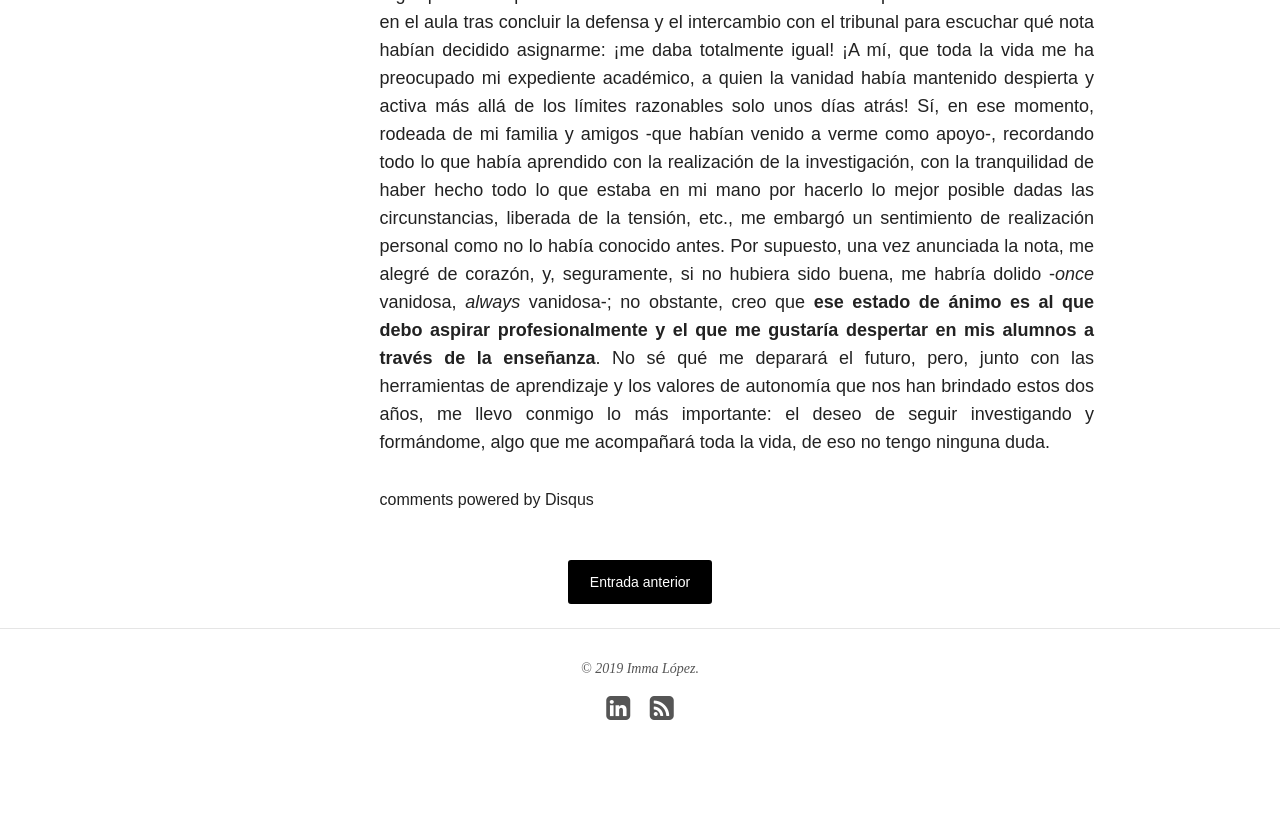
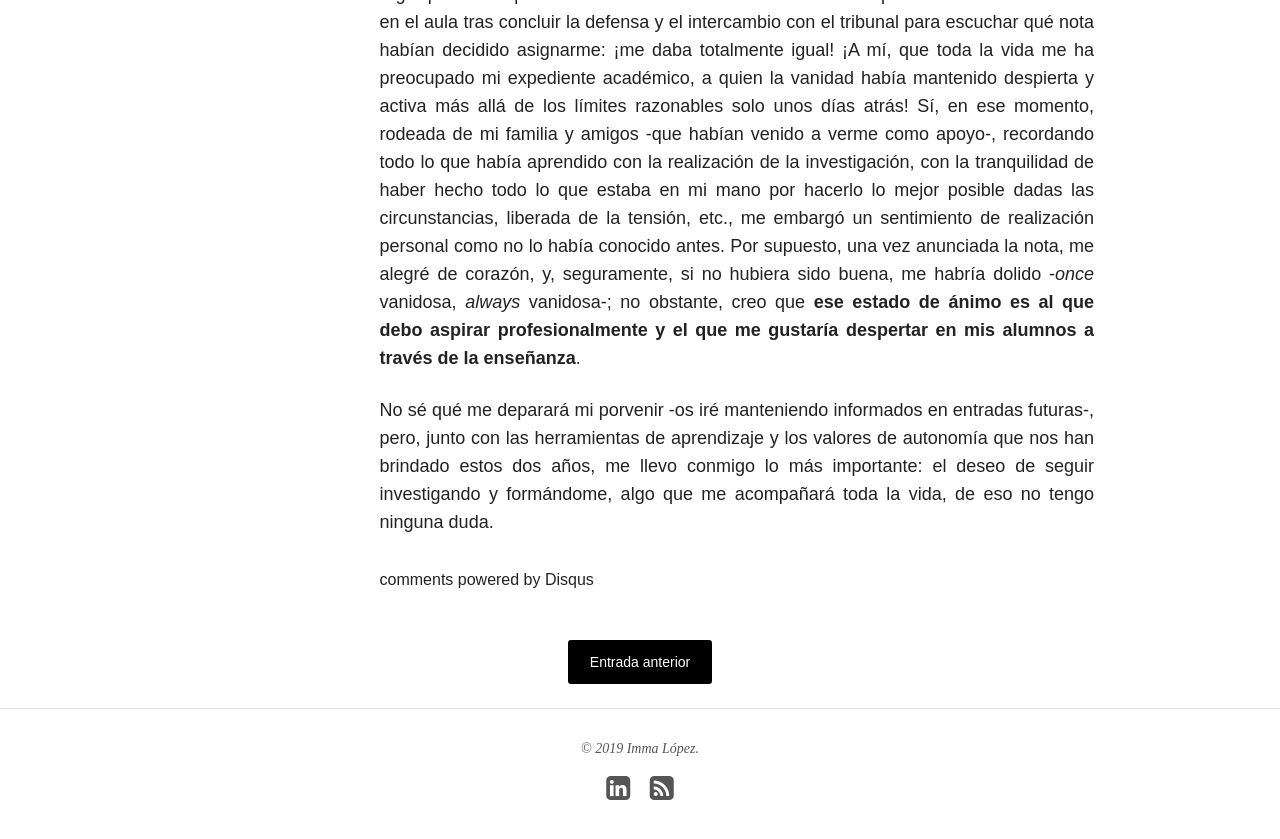
Before and after one commit to immalopez/immalopez.github.io, a Jekyll site: the page built from _posts/blog/2019-07-15-fluidez-oral-tfm.md, in a window 1280 px wide and 900 px high, scrolled down 6292 px. Shown: the top 839 px of the window. Built offline with Jekyll 4.4.1, drawn with Linux system fonts in a browser that asks for light colours; nearby versions of some CDN libraries; comment, search, counter and statistics services are not loaded.

Commit message:
Update 2019-07-15-fluidez-oral-tfm.md

```diff
--- a/_posts/blog/2019-07-15-fluidez-oral-tfm.md
+++ b/_posts/blog/2019-07-15-fluidez-oral-tfm.md
@@ -41,4 +41,6 @@
 
 Logré, pues, entregar la memoria a tiempo y llegó después el día de la defensa. Estaba nerviosísima y apenas dormí una hora ultimando los detalles finales de la presentación. Sobre todo me torturaba el miedo de saber que la parte cualitativa del trabajo no era para tirar cohetes, puesto que muchas veces se limitaba a una mera descripción de lo acontecido; y, efectivamente, bastantes comentarios a este respecto surgieron del tribunal -a los que, con la tensión acumulada, el cansancio y el reconocimiento de dichas flaquezas, respondí disculpándome con lágrimas en los ojos-. Con todo, también se dijeron tantas cosas buenas sobre mi trabajo y sobre mí, que cada vez que lo pienso, me siento muy feliz. Lo cierto es que les tengo mucho cariño a los docentes de este máster; tal vez sea porque además de ser profesores, sus áreas de investigación pivotan alrededor de la didáctica, pero lo cierto es que los vínculos que son capaces de establecer con los alumnos exceden toda mi experiencia previa: obviamente, en mi pasado han existido otros profesores que han despertado mi admiración y con los que he trabado «amistades», pero no eran tantos, ni mucho menos conectaban así con el resto de pupilos de forma generalizada.
 
-Algo que me sorprendió muchísimo en mí de este día fue lo que sentí al volver a entrar en el aula tras concluir la defensa y el intercambio con el tribunal para escuchar qué nota habían decidido asignarme: ¡me daba totalmente igual! ¡A mí, que toda la vida me ha preocupado mi expediente académico, a quien la vanidad había mantenido despierta y activa más allá de los límites razonables solo unos días atrás! Sí, en ese momento, rodeada de mi familia y amigos -que habían venido a verme como apoyo-, recordando todo lo que había aprendido con la realización de la investigación, con la tranquilidad de haber hecho todo lo que estaba en mi mano por hacerlo lo mejor posible dadas las circunstancias, liberada de la tensión, etc., me embargó un sentimiento de realización personal como no lo había conocido antes. Por supuesto, una vez anunciada la nota, me alegré de corazón, y, seguramente, si no hubiera sido buena, me habría dolido -_once_ vanidosa, _always_ vanidosa-; no obstante, creo que **ese estado de ánimo es al que debo aspirar profesionalmente y el que me gustaría despertar en mis alumnos a través de la enseñanza**. No sé qué me deparará el futuro, pero, junto con las herramientas de aprendizaje y los valores de autonomía que nos han brindado estos dos años, me llevo conmigo lo más importante: el deseo de seguir investigando y formándome, algo que me acompañará toda la vida, de eso no tengo ninguna duda.
+Algo que me sorprendió muchísimo en mí de este día fue lo que sentí al volver a entrar en el aula tras concluir la defensa y el intercambio con el tribunal para escuchar qué nota habían decidido asignarme: ¡me daba totalmente igual! ¡A mí, que toda la vida me ha preocupado mi expediente académico, a quien la vanidad había mantenido despierta y activa más allá de los límites razonables solo unos días atrás! Sí, en ese momento, rodeada de mi familia y amigos -que habían venido a verme como apoyo-, recordando todo lo que había aprendido con la realización de la investigación, con la tranquilidad de haber hecho todo lo que estaba en mi mano por hacerlo lo mejor posible dadas las circunstancias, liberada de la tensión, etc., me embargó un sentimiento de realización personal como no lo había conocido antes. Por supuesto, una vez anunciada la nota, me alegré de corazón, y, seguramente, si no hubiera sido buena, me habría dolido -_once_ vanidosa, _always_ vanidosa-; no obstante, creo que **ese estado de ánimo es al que debo aspirar profesionalmente y el que me gustaría despertar en mis alumnos a través de la enseñanza**.
+
+No sé qué me deparará mi porvenir -os iré manteniendo informados en entradas futuras-, pero, junto con las herramientas de aprendizaje y los valores de autonomía que nos han brindado estos dos años, me llevo conmigo lo más importante: el deseo de seguir investigando y formándome, algo que me acompañará toda la vida, de eso no tengo ninguna duda.
```
